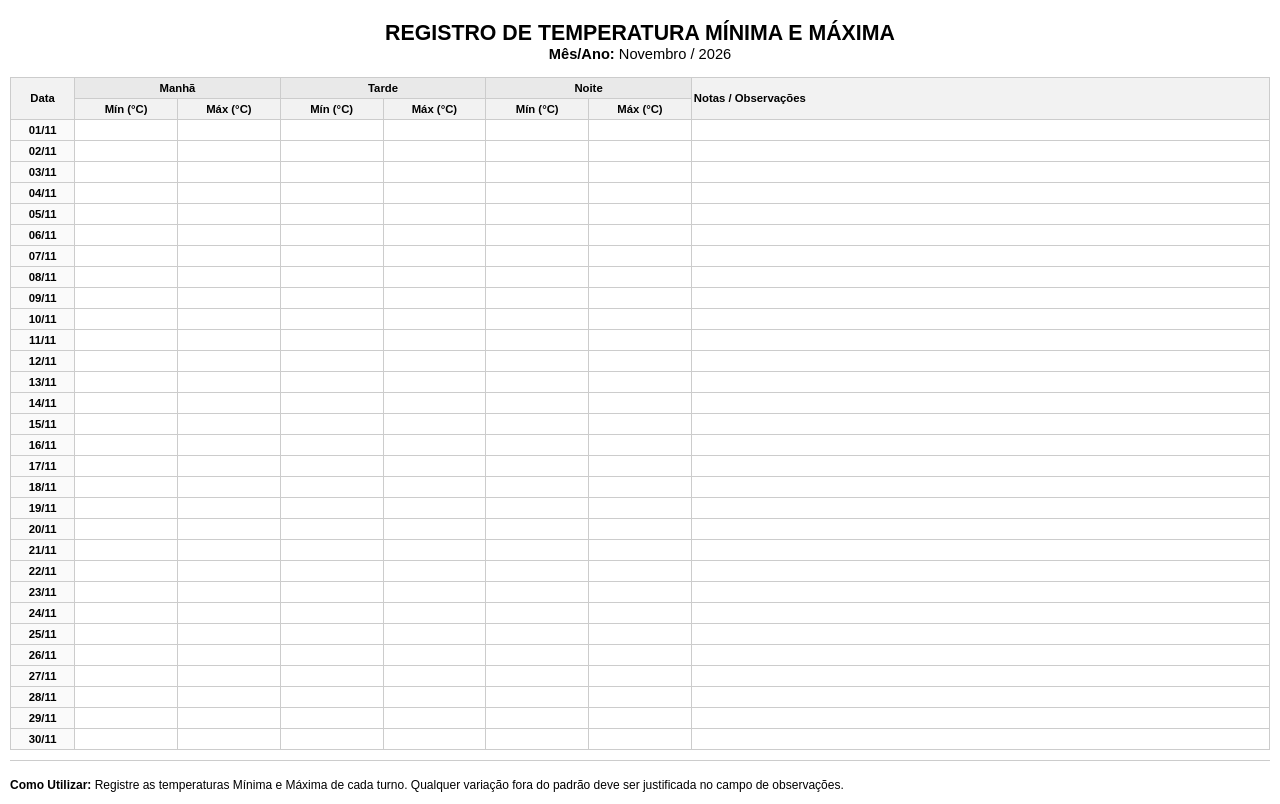
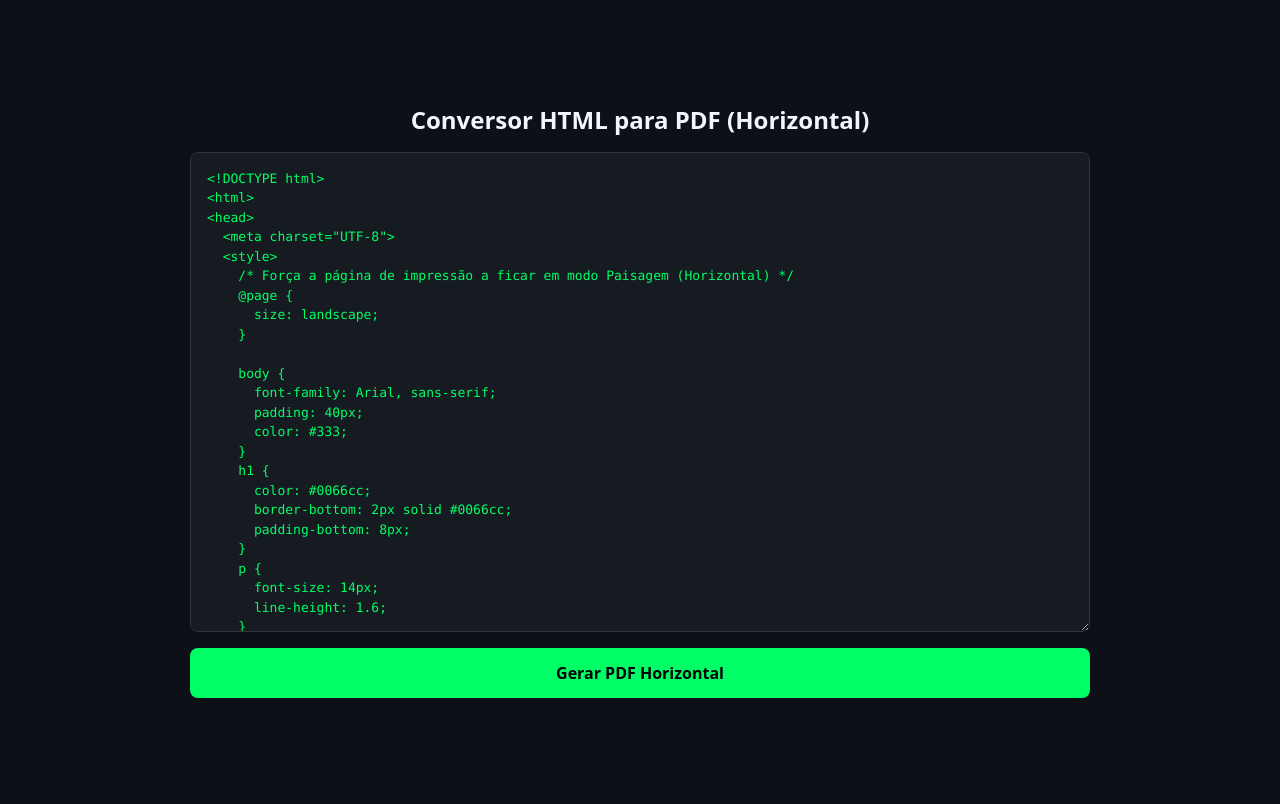
Before and after one commit to WaelAlSalty/html-to-pdf, a plain HTML site: page index.html in a window 1280 px wide. Drawn offline with Linux system fonts and the light colour scheme.

Commit message:
Update title and content for horizontal PDF converter

```diff
--- a/index.html
+++ b/index.html
@@ -1,123 +1,162 @@
 <!DOCTYPE html>
-<html lang="pt-br">
+<html lang="pt-BR">
 <head>
   <meta charset="UTF-8">
-    <title>Registro de Temperatura - Novembro 2026 (Paisagem)</title>
+  <meta name="viewport" content="width=device-width, initial-scale=1.0">
+  <title>Conversor HTML para PDF (Horizontal)</title>
   <style>
-        @page {
-            size: A4 landscape;
-            margin: 10mm;
+    * {
+      box-sizing: border-box;
+      margin: 0;
+      padding: 0;
+      font-family: system-ui, -apple-system, BlinkMacSystemFont, 'Segoe UI', Roboto, sans-serif;
     }
+
     body {
-            font-family: Arial, sans-serif;
-            margin: 10px;
-            -webkit-print-color-adjust: exact;
-            color-adjust: exact;
+      background-color: #0d1117;
+      color: #c9d1d9;
+      min-height: 100vh;
+      display: flex;
+      flex-direction: column;
+      align-items: center;
+      justify-content: center;
+      padding: 20px;
     }
-        h3 {
-            text-align: center;
-            font-size: 16pt;
-            text-transform: uppercase;
-            margin-bottom: 5px;
+
+    .container {
+      width: 100%;
+      max-width: 900px;
+      display: flex;
+      flex-direction: column;
+      gap: 16px;
     }
-        table {
-            width: 100%;
-            border-collapse: collapse;
-            margin-top: 10px;
-            font-size: 8.5pt;
-        }
-        th, td {
-            border: 1px solid #cccccc;
-            padding: 4px 2px;
+
+    h1 {
+      font-size: 1.5rem;
+      font-weight: 600;
+      color: #f0f6fc;
       text-align: center;
     }
-        th {
-            background-color: #f2f2f2;
-            font-weight: bold;
+
+    textarea {
+      width: 100%;
+      height: 480px;
+      background-color: #161b22;
+      color: #00ff66;
+      border: 1px solid #30363d;
+      border-radius: 8px;
+      padding: 16px;
+      font-family: 'Consolas', 'Courier New', monospace;
+      font-size: 13px;
+      line-height: 1.5;
+      resize: vertical;
+      outline: none;
     }
-        td:first-child {
-            font-weight: bold;
-            background-color: #fafafa;
-            width: 5%;
+
+    textarea:focus {
+      border-color: #00ff66;
     }
-        .header-turno {
-            background-color: #e9e9e9;
+
+    button {
+      width: 100%;
+      padding: 14px;
+      background-color: #00ff66;
+      color: #000;
+      border: none;
+      border-radius: 8px;
+      font-size: 1rem;
+      font-weight: 700;
+      cursor: pointer;
+      transition: background-color 0.2s, transform 0.1s;
     }
-        .col-temp {
-            width: 8%;
+
+    button:hover {
+      background-color: #00cc52;
     }
-        .col-obs {
-            width: 45%;
-            text-align: left;
+
+    button:active {
+      transform: scale(0.99);
     }
-        .instructions {
-            margin-top: 10px;
-            font-size: 9pt;
-            border-top: 1px solid #cccccc;
-            padding-top: 5px;
+
+    #print-frame {
+      display: none;
     }
   </style>
 </head>
 <body>
 
-    <h3>Registro de Temperatura Mínima e Máxima</h3>
-    <p style="text-align:center; margin-top:-5px; font-size:11pt;"><strong>Mês/Ano:</strong> Novembro / 2026</p>
+  <div class="container">
+    <h1>Conversor HTML para PDF (Horizontal)</h1>
+    <textarea id="html-input" placeholder="Cole seu código HTML aqui..."></textarea>
+    <button onclick="gerarPDF()">Gerar PDF Horizontal</button>
+  </div>
 
-    <table>
-        <thead>
-            <tr>
-                <th rowspan="2" style="vertical-align: middle;">Data</th>
-                <th colspan="2" class="header-turno">Manhã</th>
-                <th colspan="2" class="header-turno">Tarde</th>
-                <th colspan="2" class="header-turno">Noite</th>
-                <th rowspan="2" class="col-obs" style="vertical-align: middle;">Notas / Observações</th>
-            </tr>
-            <tr>
-                <th class="col-temp">Mín (°C)</th>
-                <th class="col-temp">Máx (°C)</th>
-                <th class="col-temp">Mín (°C)</th>
-                <th class="col-temp">Máx (°C)</th>
-                <th class="col-temp">Mín (°C)</th>
-                <th class="col-temp">Máx (°C)</th>
-            </tr>
-        </thead>
-        <tbody>
-            <tr><td>01/11</td><td></td><td></td><td></td><td></td><td></td><td></td><td></td></tr>
-            <tr><td>02/11</td><td></td><td></td><td></td><td></td><td></td><td></td><td></td></tr>
-            <tr><td>03/11</td><td></td><td></td><td></td><td></td><td></td><td></td><td></td></tr>
-            <tr><td>04/11</td><td></td><td></td><td></td><td></td><td></td><td></td><td></td></tr>
-            <tr><td>05/11</td><td></td><td></td><td></td><td></td><td></td><td></td><td></td></tr>
-            <tr><td>06/11</td><td></td><td></td><td></td><td></td><td></td><td></td><td></td></tr>
-            <tr><td>07/11</td><td></td><td></td><td></td><td></td><td></td><td></td><td></td></tr>
-            <tr><td>08/11</td><td></td><td></td><td></td><td></td><td></td><td></td><td></td></tr>
-            <tr><td>09/11</td><td></td><td></td><td></td><td></td><td></td><td></td><td></td></tr>
-            <tr><td>10/11</td><td></td><td></td><td></td><td></td><td></td><td></td><td></td></tr>
-            <tr><td>11/11</td><td></td><td></td><td></td><td></td><td></td><td></td><td></td></tr>
-            <tr><td>12/11</td><td></td><td></td><td></td><td></td><td></td><td></td><td></td></tr>
-            <tr><td>13/11</td><td></td><td></td><td></td><td></td><td></td><td></td><td></td></tr>
-            <tr><td>14/11</td><td></td><td></td><td></td><td></td><td></td><td></td><td></td></tr>
-            <tr><td>15/11</td><td></td><td></td><td></td><td></td><td></td><td></td><td></td></tr>
-            <tr><td>16/11</td><td></td><td></td><td></td><td></td><td></td><td></td><td></td></tr>
-            <tr><td>17/11</td><td></td><td></td><td></td><td></td><td></td><td></td><td></td></tr>
-            <tr><td>18/11</td><td></td><td></td><td></td><td></td><td></td><td></td><td></td></tr>
-            <tr><td>19/11</td><td></td><td></td><td></td><td></td><td></td><td></td><td></td></tr>
-            <tr><td>20/11</td><td></td><td></td><td></td><td></td><td></td><td></td><td></td></tr>
-            <tr><td>21/11</td><td></td><td></td><td></td><td></td><td></td><td></td><td></td></tr>
-            <tr><td>22/11</td><td></td><td></td><td></td><td></td><td></td><td></td><td></td></tr>
-            <tr><td>23/11</td><td></td><td></td><td></td><td></td><td></td><td></td><td></td></tr>
-            <tr><td>24/11</td><td></td><td></td><td></td><td></td><td></td><td></td><td></td></tr>
-            <tr><td>25/11</td><td></td><td></td><td></td><td></td><td></td><td></td><td></td></tr>
-            <tr><td>26/11</td><td></td><td></td><td></td><td></td><td></td><td></td><td></td></tr>
-            <tr><td>27/11</td><td></td><td></td><td></td><td></td><td></td><td></td><td></td></tr>
-            <tr><td>28/11</td><td></td><td></td><td></td><td></td><td></td><td></td><td></td></tr>
-            <tr><td>29/11</td><td></td><td></td><td></td><td></td><td></td><td></td><td></td></tr>
-            <tr><td>30/11</td><td></td><td></td><td></td><td></td><td></td><td></td><td></td></tr>
-        </tbody>
-    </table>
+  <iframe id="print-frame"></iframe>
 
-    <div class="instructions">
-        <p><strong>Como Utilizar:</strong> Registre as temperaturas Mínima e Máxima de cada turno. Qualquer variação fora do padrão deve ser justificada no campo de observações.</p>
+  <script>
+    // Amostra já configurada para paisagem/horizontal
+    const amostraHTML = `<!DOCTYPE html>
+<html>
+<head>
+  <meta charset="UTF-8">
+  <style>
+    /* Força a página de impressão a ficar em modo Paisagem (Horizontal) */
+    @page {
+      size: landscape;
+    }
+
+    body {
+      font-family: Arial, sans-serif;
+      padding: 40px;
+      color: #333;
+    }
+    h1 {
+      color: #0066cc;
+      border-bottom: 2px solid #0066cc;
+      padding-bottom: 8px;
+    }
+    p {
+      font-size: 14px;
+      line-height: 1.6;
+    }
+    .card {
+      background-color: #f4f4f4;
+      border-left: 4px solid #00ff66;
+      padding: 15px;
+      margin-top: 20px;
+    }
+  </style>
+</head>
+<body>
+  <h1>Amostra de Documento Horizontal (Paisagem)</h1>
+  <p>Este documento foi gerado em formato horizontal graças à regra CSS <code>@page { size: landscape; }</code>.</p>
+
+  <div class="card">
+    <strong>Dica:</strong> Para manter o PDF sempre horizontal, basta incluir <code><style> @page { size: landscape; } </style></code> dentro do seu HTML colado acima.
   </div>
+</body>
+</html>`;
+
+    document.getElementById('html-input').value = amostraHTML;
+
+    function gerarPDF() {
+      const input = document.getElementById('html-input').value;
+      if (!input.trim()) return;
+
+      const iframe = document.getElementById('print-frame');
+      const iframeDoc = iframe.contentWindow || iframe.contentDocument;
+
+      const doc = iframeDoc.document || iframeDoc;
+      doc.open();
+      doc.write(input);
+      doc.close();
+
+      setTimeout(() => {
+        iframe.contentWindow.focus();
+        iframe.contentWindow.print();
+      }, 250);
+    }
+  </script>
 
 </body>
 </html>
```
Lines whose indentation alone changed are shown as unchanged.
